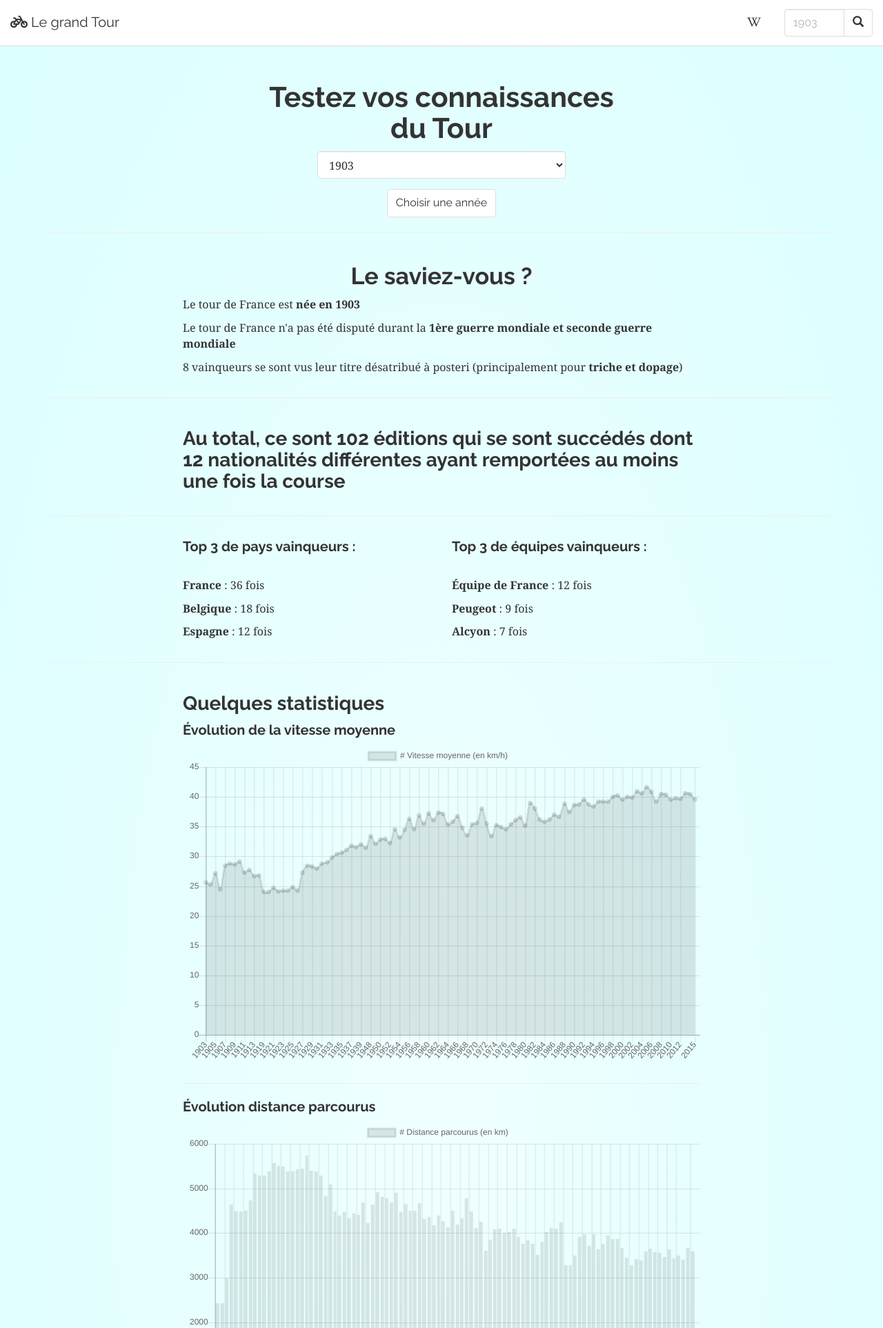
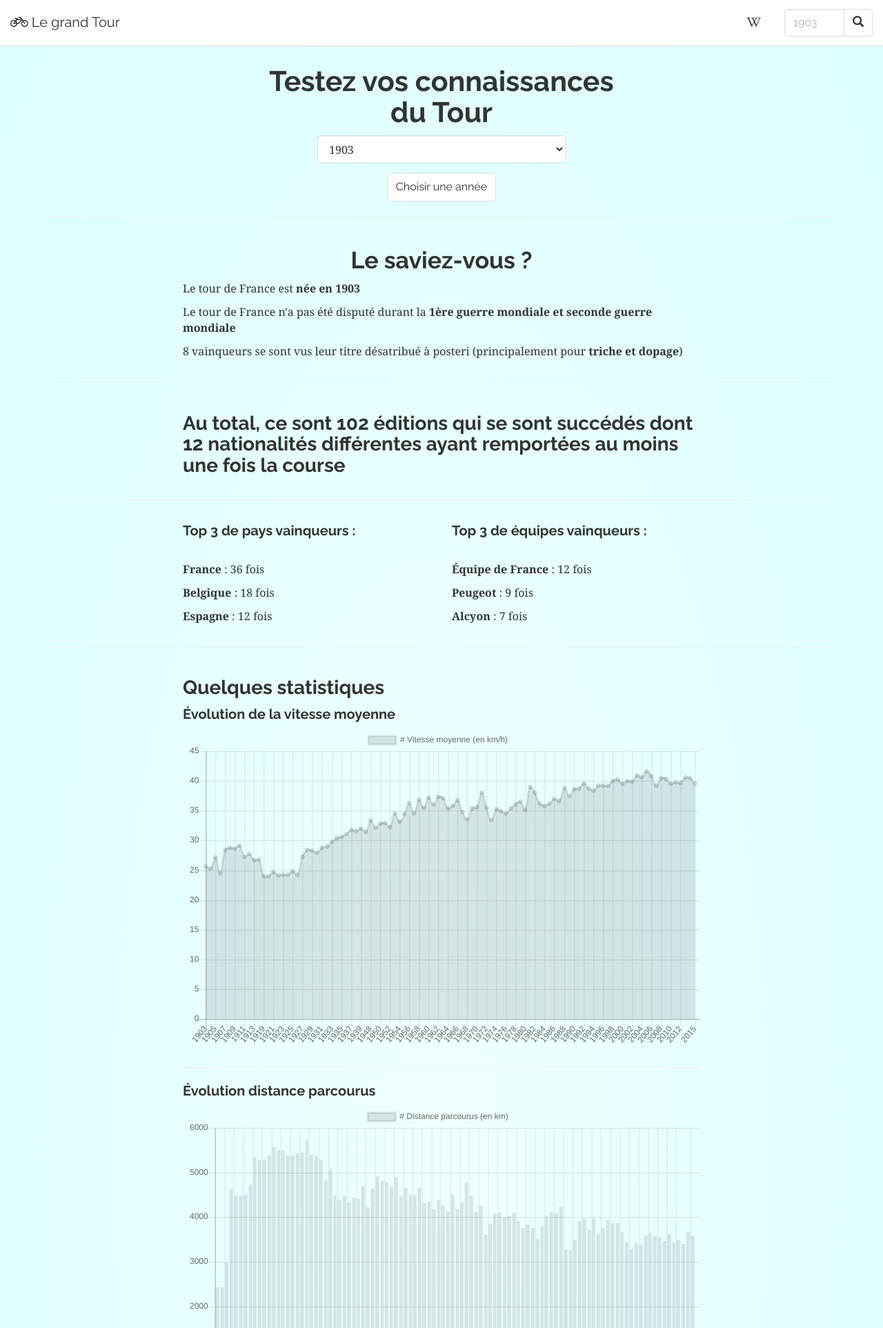
Before and after one commit to ikario404/le-grand-tour, a Flask app: page / in a window 1280 px wide. Shown: the top 1925 px of the page at 69% size. Run offline with Flask 2, Linux system fonts and the light colour scheme; some libraries are stand-ins or nearby versions; some web fonts are replaced.

Commit message:
same as previous

```diff
--- a/templates/base.html
+++ b/templates/base.html
@@ -7,9 +7,10 @@
     <link rel="stylesheet" type="text/css" href="{{ url_for('static',filename='bootstrap-theme-paper.min.css') }}">
     {# <link rel="stylesheet" type="text/css" href="{{ url_for('static',filename='font-awesome.min.css') }}"> #}
     {# <link rel="stylesheet" type="text/css" href="{{ url_for('static',filename='flag-icon.min.css') }}"> #}
+    <link rel="stylesheet" type="text/css" href="https://maxcdn.bootstrapcdn.com/font-awesome/4.6.3/css/font-awesome.min.css">
     <link rel="stylesheet" type="text/css" href="https://cdnjs.cloudflare.com/ajax/libs/flag-icon-css/2.3.1/css/flag-icon.min.css">
-    https://cdnjs.cloudflare.com/ajax/libs/flag-icon-css/2.3.1/css/flag-icon.min.css
-    <script src="https://use.fontawesome.com/2aaff4fe60.js"></script>
+
+    {# <script src="https://use.fontawesome.com/2aaff4fe60.js"></script> #}
 
 {% endblock %}
 
```
